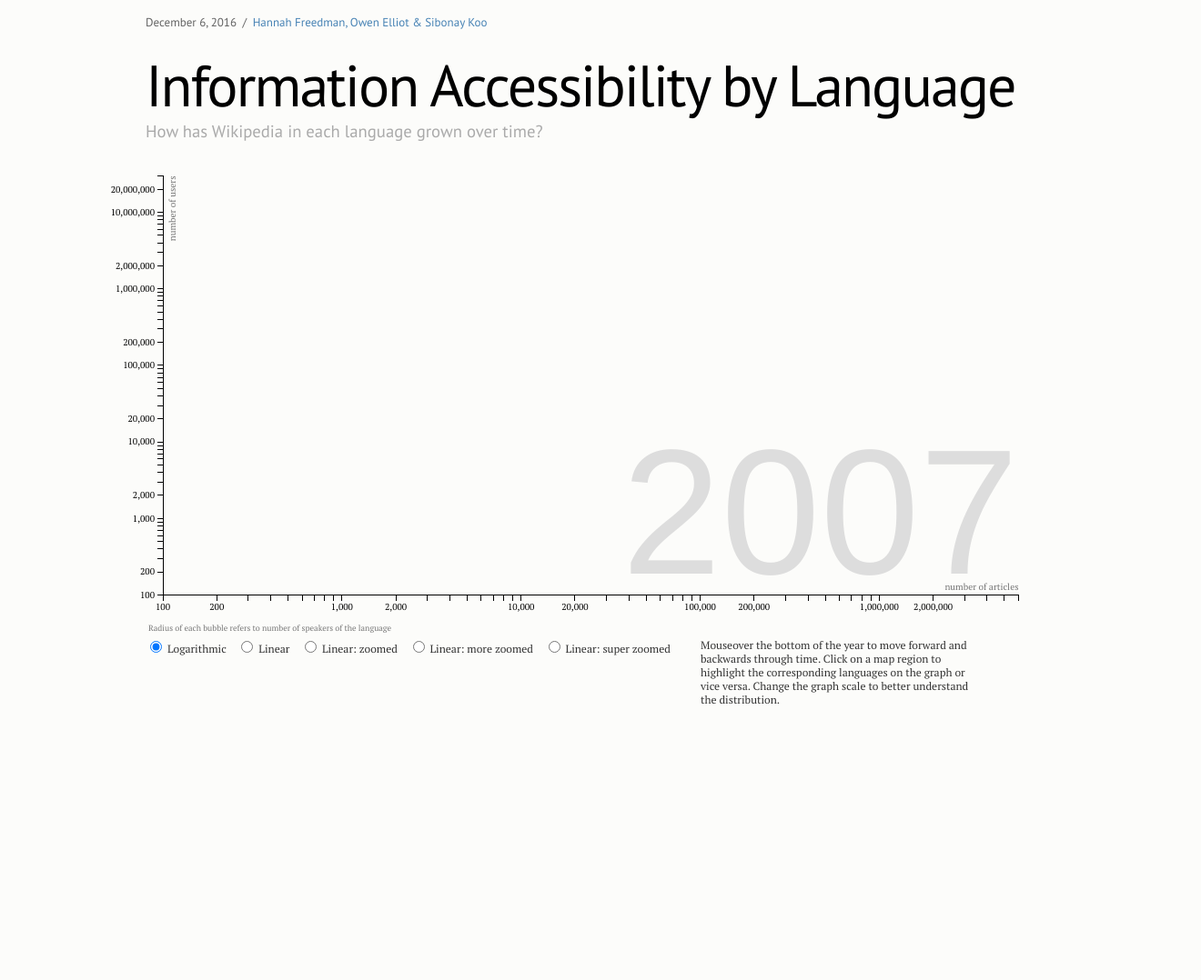
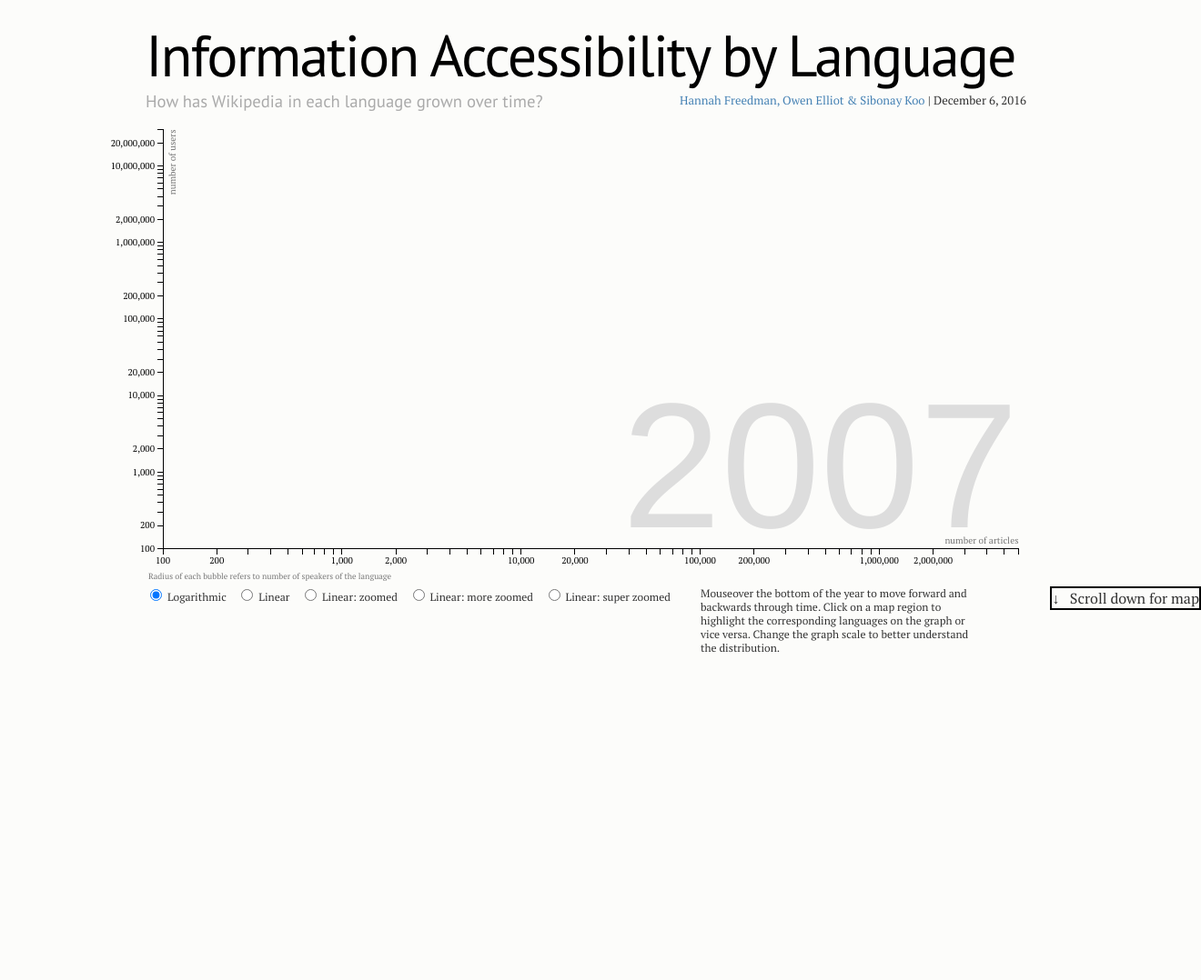
Before and after one commit to oellio01/Jumbo_money, a plain HTML site: page languages.html in a window 1280 px wide. Shown: the top 1078 px of the page at 91% size, 1320 px wide, since content can reach past the window. Drawn offline with nearby package versions, Linux system fonts and the light colour scheme; a script that the page names is missing.

Commit message:
map hint and changed author location

```diff
--- a/css/style.css
+++ b/css/style.css
@@ -217,6 +217,19 @@ blockquote q:after {
   margin-top: 40px;
   font-family: "PT Serif", serif;
 }
+#map_hint{
+  float: right;
+  display: block;
+  margin-right: -200px;
+  border: 2px solid black;
+}
+
+#names {
+  font-size: small;
+  float: right;
+  margin-top: -8px;
+  margin-right: -8px;
+}
 
 #radiusKey {
   font-size: 9px;
@@ -279,6 +292,10 @@ text {
 
 #subtitle {
   margin-top: -10px;
+  width: 440px;
+  float: left;
+  padding: 0px;
+  margin-bottom: 0px;
 }
 
 .dot {
--- a/languages.html
+++ b/languages.html
@@ -8,15 +8,15 @@
   <link rel="stylesheet" type="text/css" href="css/style.css">
 </head>
 
-<header>
-  <aside>December 6, 2016</aside>
-  <a href="../" rel="author">Hannah Freedman, Owen Elliot & Sibonay Koo</a>
-</header>
+<!-- <header>
+</header> -->
 
 <body>
 <h1>Information Accessibility by Language</h1>
 <h3 id="subtitle">How has Wikipedia in each language grown over time?</h3>
-
+<div id="names">
+<a rel="author">Hannah Freedman, Owen Elliot & Sibonay Koo </a> | December 6, 2016
+</div>
 <div id="display_box"></div>
 
 <div id = "chartAndScale">
@@ -32,6 +32,8 @@
 </div>
 
 <div id="instructions">Mouseover the bottom of the year to move forward and backwards through time. Click on a map region to highlight the corresponding languages on the graph or vice versa. Change the graph scale to better understand the distribution.</div>
+
+<div id="map_hint">&#8595; &nbsp; Scroll down for map</div>
 
 <div id="container">
   <div id="map"> </div>
```
